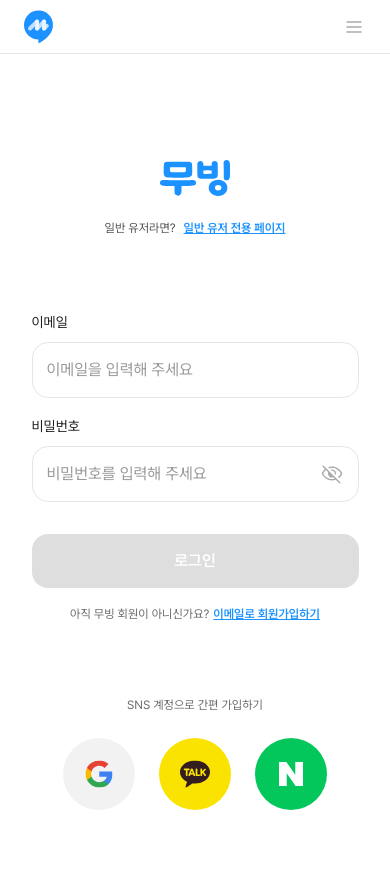
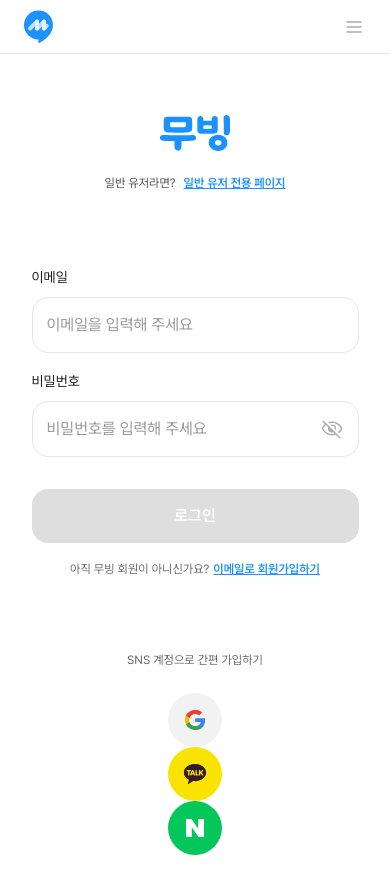
Before and after one commit to FS2-Part4-Team3/2-Moving-3-FE, a Next.js app: page /sign-in-driver in a window 390 px wide. Shown: the top 894 px of the page. Built offline with nearby package versions, Linux system fonts and the light colour scheme.

Commit message:
fix: logo size & delete console

```diff
--- a/src/app/sign-in-driver/page.tsx
+++ b/src/app/sign-in-driver/page.tsx
@@ -55,10 +55,15 @@ export default function SignIn() {
           <p className="font-normal lg:text-[2rem] sm:text-[1.2rem] lg:leading-[3.2rem] sm:leading-[1.8rem] lg:text-black-200 sm:text-black-100">
             SNS 계정으로 간편 가입하기
           </p>
-          <div className="flex lg:gap-[3.2rem] sm:gap-[2.4rem]">
+          <div className="flex lg:gap-[3.2rem] lg:block sm:hidden">
             <Image src={google} alt="google" width={72} height={72} />
             <Image src={kakao} alt="kakao" width={72} height={72} />
             <Image src={naver} alt="naver" width={72} height={72} />
+          </div>
+          <div className="flex lg:hidden sm:block sm:gap-[2.4rem]">
+            <Image src={google} alt="google" width={54} height={54} />
+            <Image src={kakao} alt="kakao" width={54} height={54} />
+            <Image src={naver} alt="naver" width={54} height={54} />
           </div>
         </div>
       </div>
--- a/src/app/sign-in/page.tsx
+++ b/src/app/sign-in/page.tsx
@@ -55,10 +55,15 @@ export default function SignIn() {
           <p className="font-normal lg:text-[2rem] sm:text-[1.2rem] lg:leading-[3.2rem] sm:leading-[1.8rem] lg:text-black-200 sm:text-black-100">
             SNS 계정으로 간편 가입하기
           </p>
-          <div className="flex lg:gap-[3.2rem] sm:gap-[2.4rem]">
+          <div className="flex lg:gap-[3.2rem] lg:block sm:hidden">
             <Image src={google} alt="google" width={72} height={72} />
             <Image src={kakao} alt="kakao" width={72} height={72} />
             <Image src={naver} alt="naver" width={72} height={72} />
+          </div>
+          <div className="flex lg:hidden sm:block sm:gap-[2.4rem]">
+            <Image src={google} alt="google" width={54} height={54} />
+            <Image src={kakao} alt="kakao" width={54} height={54} />
+            <Image src={naver} alt="naver" width={54} height={54} />
           </div>
         </div>
       </div>
--- a/src/pages/SignInClient.tsx
+++ b/src/pages/SignInClient.tsx
@@ -43,7 +43,6 @@ export default function SignInClient() {
 
   const handleSubmit = () => {
     const data = { email, password };
-    console.log(data);
   };
 
   const isButtonDisabled = !(
```
